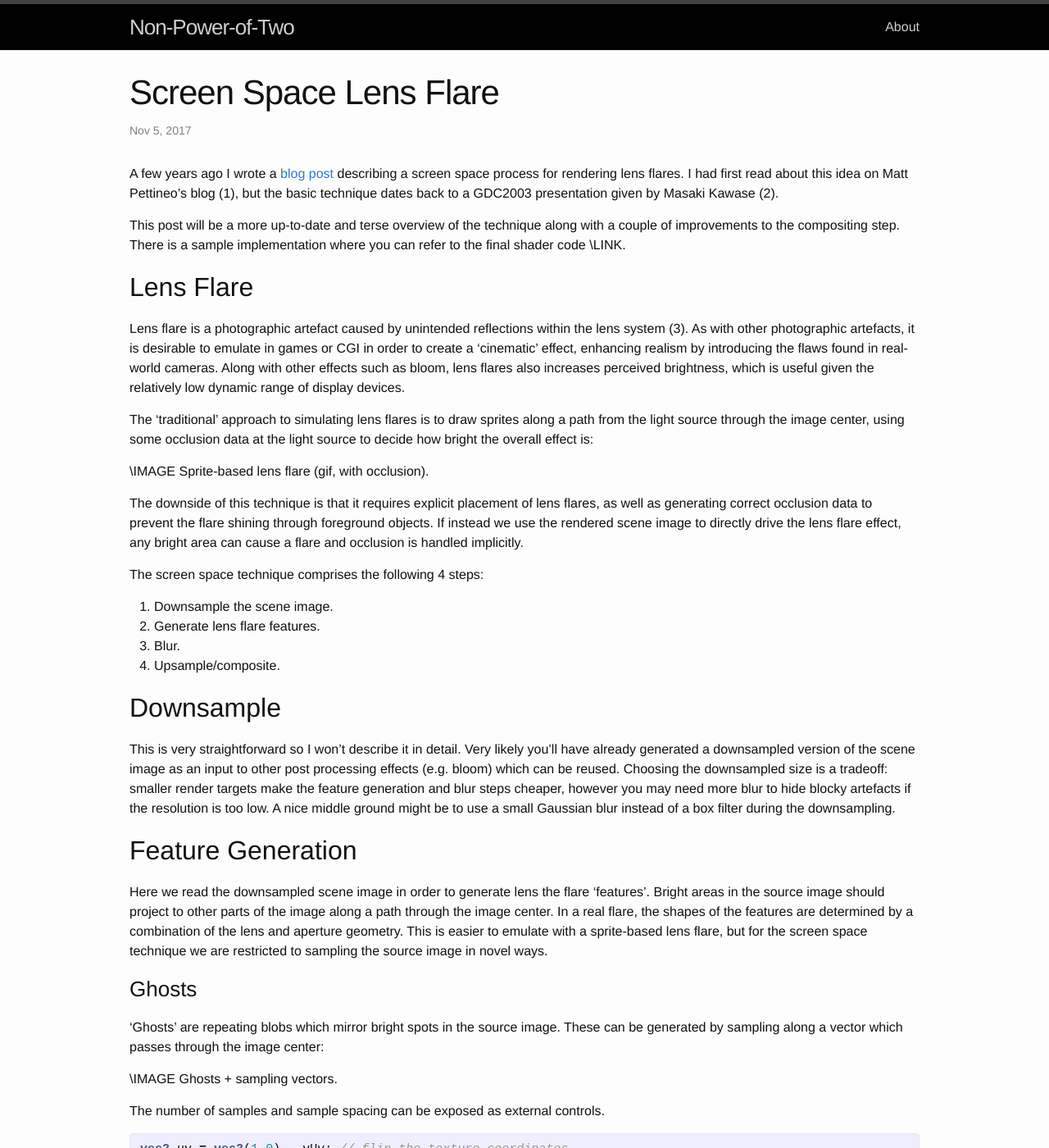
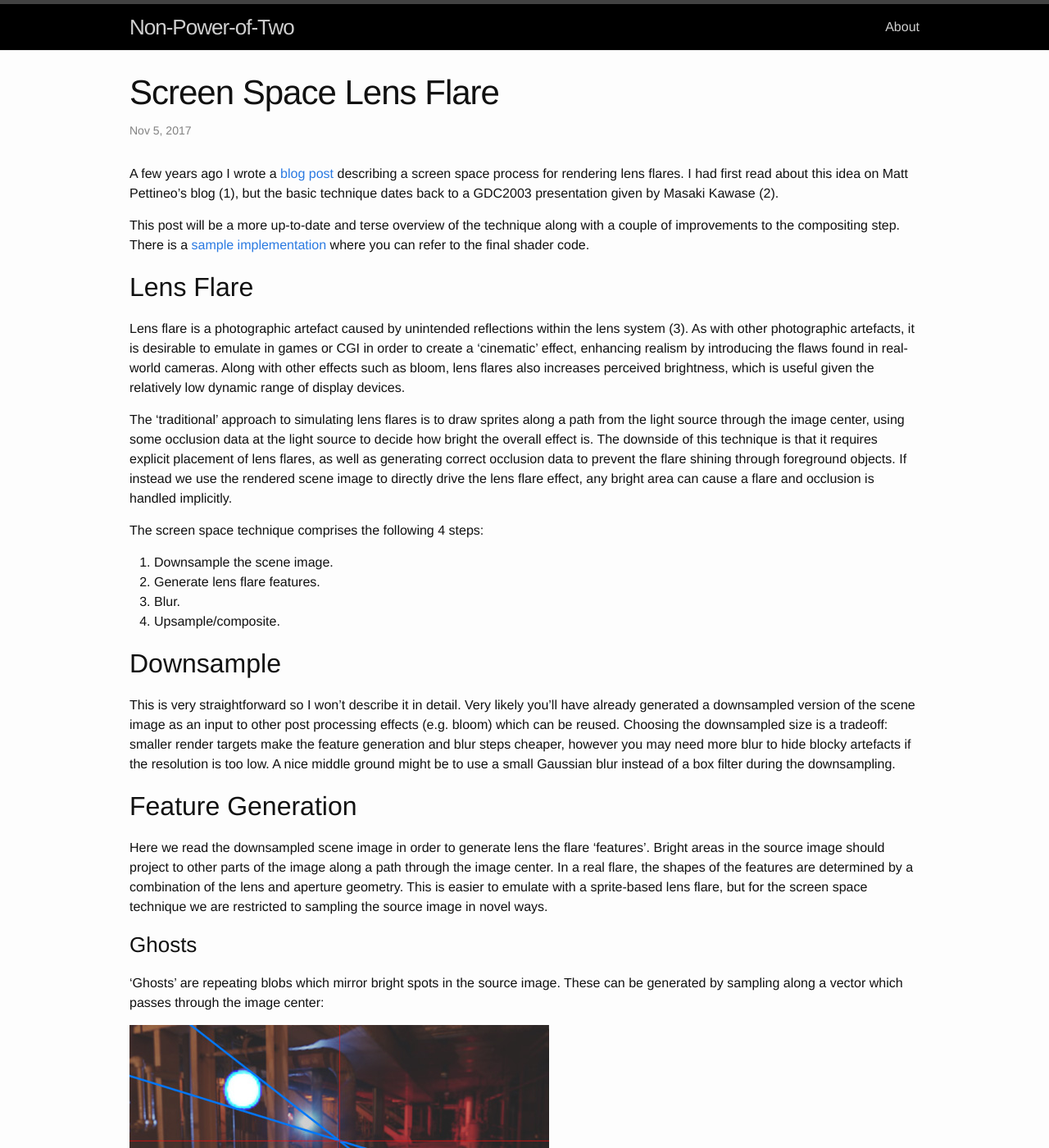
Before and after one commit to john-chapman/john-chapman.github.io, a Jekyll site: the page built from _posts/2017-11-05-pseudo-lens-flare.md, in a window 1280 px wide and 1400 px high. Shown: the whole window at 82% size. Built offline with Jekyll 4.4.1, drawn with Linux system fonts in a browser that asks for light colours; comment, search, counter and statistics services are not loaded; some of the changed text lies outside the part shown.

Commit message:
Lens flare: added images

```diff
--- a/_posts/2017-11-05-pseudo-lens-flare.md
+++ b/_posts/2017-11-05-pseudo-lens-flare.md
@@ -9,17 +9,13 @@
 
 A few years ago I wrote a [blog post](http://john-chapman-graphics.blogspot.fr/2013/02/pseudo-lens-flare.html) describing a screen space process for rendering lens flares. I had first read about this idea on Matt Pettineo's blog (1), but the basic technique dates back to a GDC2003 presentation given by Masaki Kawase (2).
 
-This post will be a more up-to-date and terse overview of the technique along with a couple of improvements to the compositing step. There is a sample implementation where you can refer to the final shader code \LINK.
+This post will be a more up-to-date and terse overview of the technique along with a couple of improvements to the compositing step. There is a [sample implementation](https://github.com/john-chapman/GfxSamples) where you can refer to the final shader code.
 
 ## Lens Flare ##
 
 Lens flare is a photographic artefact caused by unintended reflections within the lens system (3). As with other photographic artefacts, it is desirable to emulate in games or CGI in order to create a 'cinematic' effect, enhancing realism by introducing the flaws found in real-world cameras. Along with other effects such as bloom, lens flares also increases perceived brightness, which is useful given the relatively low dynamic range of display devices.
 
-The 'traditional' approach to simulating lens flares is to draw sprites along a path from the light source through the image center, using some occlusion data at the light source to decide how bright the overall effect is:
-
-\IMAGE Sprite-based lens flare (gif, with occlusion).
-
-The downside of this technique is that it requires explicit placement of lens flares, as well as generating correct occlusion data to prevent the flare shining through foreground objects. If instead we use the rendered scene image to directly drive the lens flare effect, any bright area can cause a flare and occlusion is handled implicitly.
+The 'traditional' approach to simulating lens flares is to draw sprites along a path from the light source through the image center, using some occlusion data at the light source to decide how bright the overall effect is. The downside of this technique is that it requires explicit placement of lens flares, as well as generating correct occlusion data to prevent the flare shining through foreground objects. If instead we use the rendered scene image to directly drive the lens flare effect, any bright area can cause a flare and occlusion is handled implicitly.
 
 The screen space technique comprises the following 4 steps:
 
@@ -40,7 +36,7 @@
 
 'Ghosts' are repeating blobs which mirror bright spots in the source image. These can be generated by sampling along a vector which passes through the image center:
 
-\IMAGE Ghosts + sampling vectors.
+![Ghost sampling](/images/pseudo-lens-flare/ghosts_sampling.jpg)
 
 The number of samples and sample spacing can be exposed as external controls.
 
@@ -69,19 +65,19 @@
 
 The samples are weighted to fade out ghosts for bright spots near the edge of the source image.
 
-We can also modulate the color of the samples according to a texture gradient, sampled based on the distance to the image center (`d` in the code above). This can be applied globally or per-sample, the latter providing better results:
+We can also modulate the color of the samples according to a texture gradient, sampled based on the distance to the image center (`d` in the code above). This can be applied globally or per-sample:
 
-\IMAGE: Global vs. per-sample.
+![Ghost color * ghost features](/images/pseudo-lens-flare/ghost_color.png)
 
 ### Halos ###
 
 A different effect can be achieved by taking a vector to the center of the image (as for the ghost sampling) but fixing the vector length. In this case the source image is warped:
 
-\IMAGE: Warped image.
+![Warped image](/images/pseudo-lens-flare/halo_warp.jpg)
 
 We can use this to produce a 'halo' feature, weighting the samples to restrict the effect to a ring:
 
-\IMAGE: Halo weight * warped image = halo.
+![Halo weight * warped image](/images/pseudo-lens-flare/halo_weight.png)
 
 By default the aspect ratio will match that of the scene image, however it is possible to correct for this in order to achieve a more (or less) circular halo:
 
@@ -96,13 +92,13 @@
 haloVec *= uHaloRadius;
 {% endhighlight %}
 
-\IMAGE: Gif of aspect ratio changing
+![Halo aspect ratio](/images/pseudo-lens-flare/halo_aspect.gif)
 
 ### Chromatic Aberration ###
 
 Chromatic aberration is another optical artefact, caused by varying indices of refraction for different wavelengths of light within the lens. We can emulate this by sampling red, green and blue channels at different offsets:
 
-\IMAGE: With/without chromatic aberration.
+![Chromatic aberration](/images/pseudo-lens-flare/chromatic_aberration.png)
 
 While this could be applied during the upsample/composite step, fewer texture fetches are incurred by doing it as part of the feature generation step (depending on the downsample size and number of features).
 
@@ -110,11 +106,11 @@
 
 After feature generation, we're left with something like this:
 
-\IMAGE: Features without blur
+![Unblurred features](/images/pseudo-lens-flare/feature_result.jpg)
 
 Aside from the blocky artefacts from the downsampling, there's also the problem of the ghosts maintaining the shape of the source image. A liberal amount of blur addresses both issues:
 
-\IMAGE: Features with blur
+![Feature blur](/images/pseudo-lens-flare/feature_blur.png)
 
 The sample uses a basic separable Gaussian blur, but there are numerous alternatives. Note that it is possible to trade blur quality for performance, depending on how the lens flare is applied to the final image (more subtle = less blur).
 
@@ -126,7 +122,7 @@
 
 [Used heavily in the Battlefield games](http://i.imgur.com/F5OX6.jpg), this is basically modulating the result by a static texture containing dust/scratches:
 
-\IMAGE: Lens dirt mask * features =
+![Lens dirt * features](/images/pseudo-lens-flare/lens_dirt.png)
 
 An improvement on the static mask would be to dynamically generate it, for example simulating rain drops or dust splashes on the camera lens.
 
@@ -134,11 +130,11 @@
 
 Another way to add detail is to generate a starburst emanating from the image center. This can be done cheaply using a small lookup texture with radial sampling:
 
-\IMAGE: Lookup texture * radially sampled * features =
+![Radially sampled starburst](/images/pseudo-lens-flare/starburst.png)
 
 Alone this doesn't look very good, but by offsetting the texture coordinate as the camera rotates the effect shifts and phases in a plausible way:
 
-\IMAGE: Gif of the motion.
+![Starburst motion](/images/pseudo-lens-flare/starburst_motion.gif)
 
 {% highlight glsl %}
 vec2 centerVec = vUv - vec2(0.5);
@@ -155,7 +151,7 @@
 
 ## Conclusion ##
 
-\IMAGE: Some beauty shots of the final effect.
+![Final result](/images/pseudo-lens-flare/final_result.jpg)
 
 While this isn't a particularly sophisticated technique, it is very simple to implement and can produce nice results if applied *very* judiciously. Personally I'd avoid it and rely on bloom/glare to handle perceptual brightness, then perhaps use a sprite-based approach to add 'hero' lens flares (e.g. for the sun) - I'll cover this in a future post.
 
```
Also changed, not shown: images/pseudo-lens-flare/chromatic_aberration.png (added), images/pseudo-lens-flare/feature_blur.png (added), images/pseudo-lens-flare/feature_result.jpg (added), images/pseudo-lens-flare/final_result.jpg (added), images/pseudo-lens-flare/ghost_color.png (added), images/pseudo-lens-flare/ghosts_sampling.jpg (added), images/pseudo-lens-flare/halo_aspect.gif (added), images/pseudo-lens-flare/halo_warp.jpg (added), images/pseudo-lens-flare/halo_weight.png (added), images/pseudo-lens-flare/lens_dirt.png (added), images/pseudo-lens-flare/starburst.png (added), images/pseudo-lens-flare/starburst_motion.gif (added), 2 other files.
